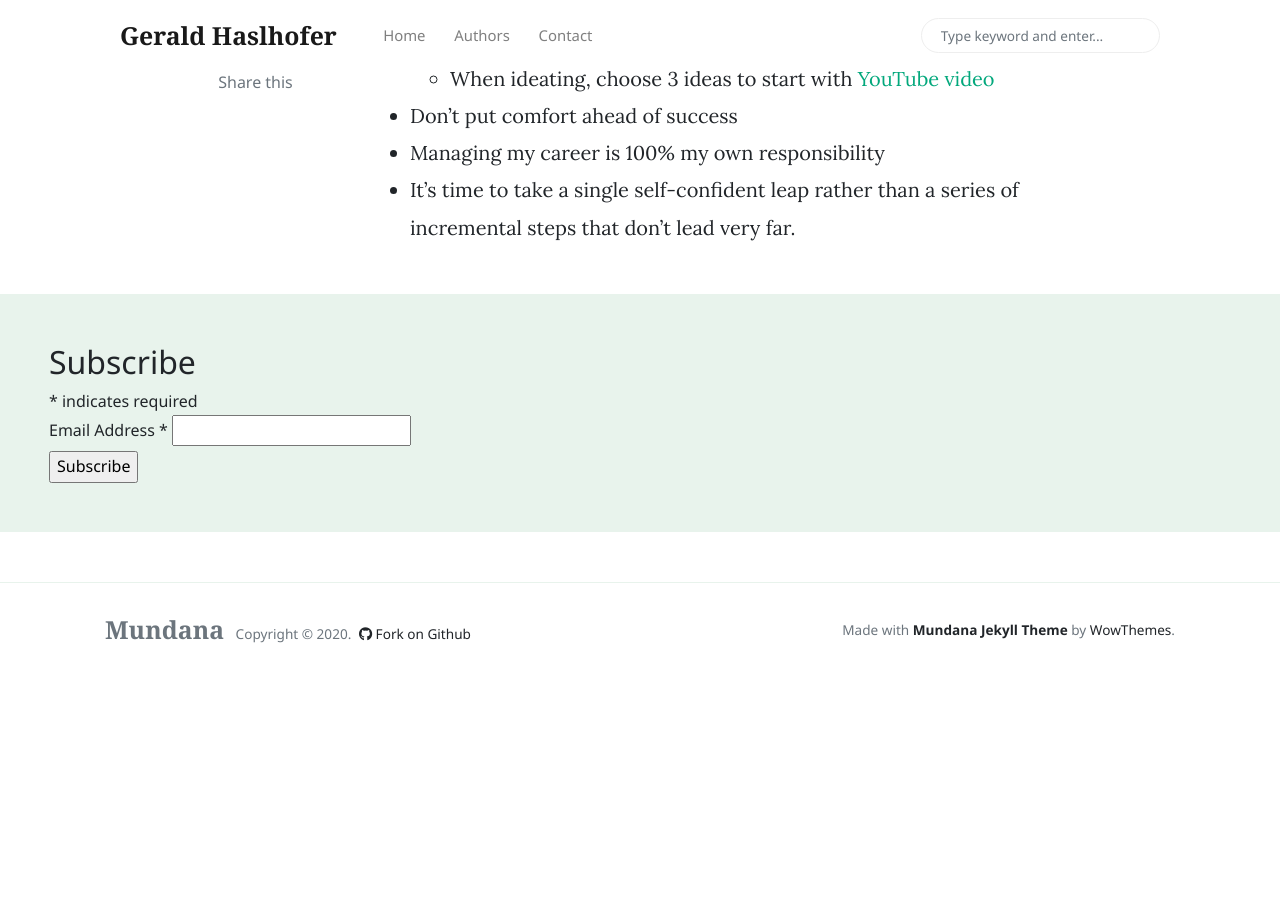
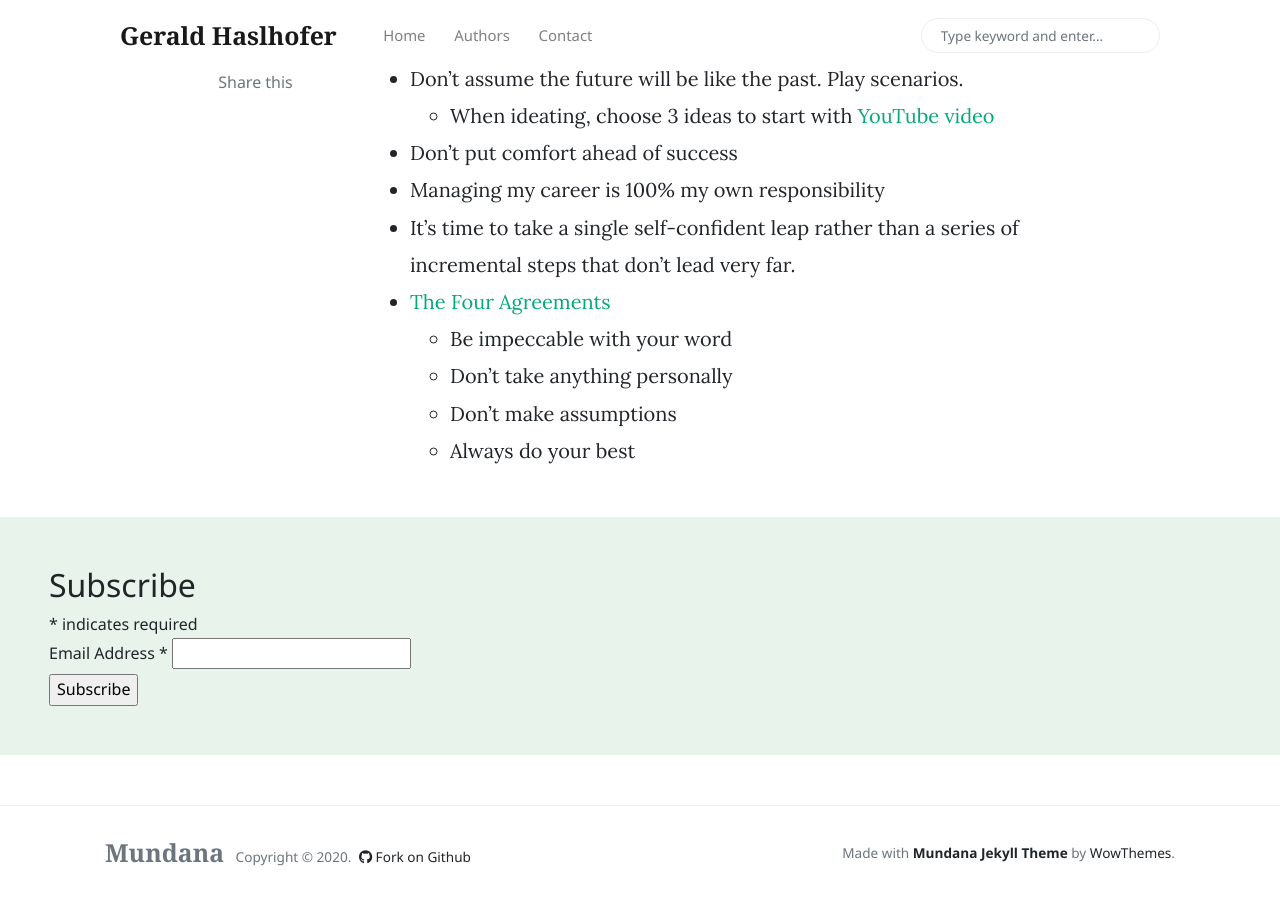
Before and after one commit to haslhofer/haslhofer.github.io, a Jekyll site: the page built from _posts/2020-02-28-principles-and-hard-won-life-lessons.md, in a window 1280 px wide and 900 px high, scrolled down 3636 px. Built offline with Jekyll 4.4.1, drawn with Linux system fonts in a browser that asks for light colours; nearby versions of some CDN libraries; comment, search, counter and statistics services are not loaded; before the commit the page ends 4312 px from its top, so only the background shows below that; some of the changed text lies outside the part shown.

Commit message:
life lessons

```diff
--- a/_posts/2020-02-28-principles-and-hard-won-life-lessons.md
+++ b/_posts/2020-02-28-principles-and-hard-won-life-lessons.md
@@ -80,3 +81,8 @@ Expected value decisions: P(success) x reward - cost of failure
 - Don't put comfort ahead of success
 - Managing my career is 100% my own responsibility
 - It’s time to take a single self-confident leap rather than a series of incremental steps that don’t lead very far.
+- [The Four Agreements](https://medium.com/publishous/the-one-book-that-will-change-your-life-ca9e0f14efd)
+    - Be impeccable with your word
+    - Don't take anything personally
+    - Don't make assumptions
+    - Always do your best
```
Also changed, not shown: other parts of _posts/2020-02-28-principles-and-hard-won-life-lessons.md (+1 -0 lines).
